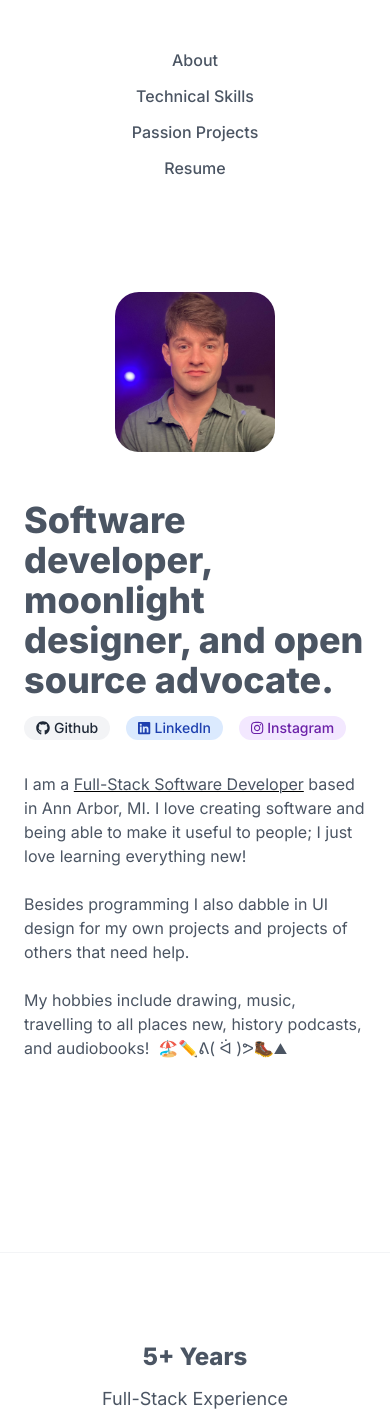
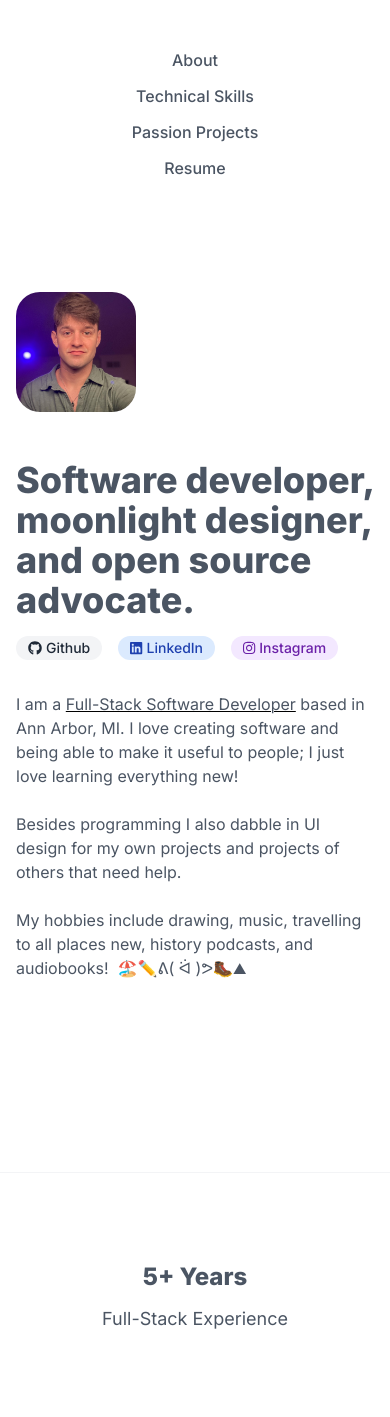
Before and after one commit to Druage/leelazarecky, a Next.js app: page / in a window 390 px wide. Shown: the top 1417 px of the page. Built offline with nearby package versions, Linux system fonts and the light colour scheme.

Commit message:
Did stuff

```diff
--- a/ui/sections/AboutSection.tsx
+++ b/ui/sections/AboutSection.tsx
@@ -14,9 +14,9 @@ export default function AboutSection() {
         <SectionLayout>
             <NavBar/>
 
-            <div className="flex flex-col items-center justify-center gap-12 align-middle md:flex-row md:gap-24 py-16">
+            <div className="flex flex-col items-start md:items-center justify-center gap-12 align-middle md:flex-row md:gap-24 py-16">
 
-                <div className={"relative rounded md:h-[420px] md:w-[420px] w-[160px] h-[160px] overflow-hidden"}>
+                <div className={"relative rounded md:h-[420px] md:w-[420px] w-[120px] h-[120px] overflow-hidden mx-4 md:mx-0"}>
                     <Image
                         src={"/profile_image.jpg"}
                         alt="portfolio-profile-image"
@@ -27,7 +27,7 @@ export default function AboutSection() {
                     />
                 </div>
 
-                <div className={"w-full px-6 md:w-[500px] md:px-0"}>
+                <div className={"w-full px-4 md:w-[500px] md:px-0"}>
                     <h1 className={"mb-4 block text-4xl font-extrabold"}>
                         Software developer, moonlight designer, and open source advocate.
                     </h1>
```
